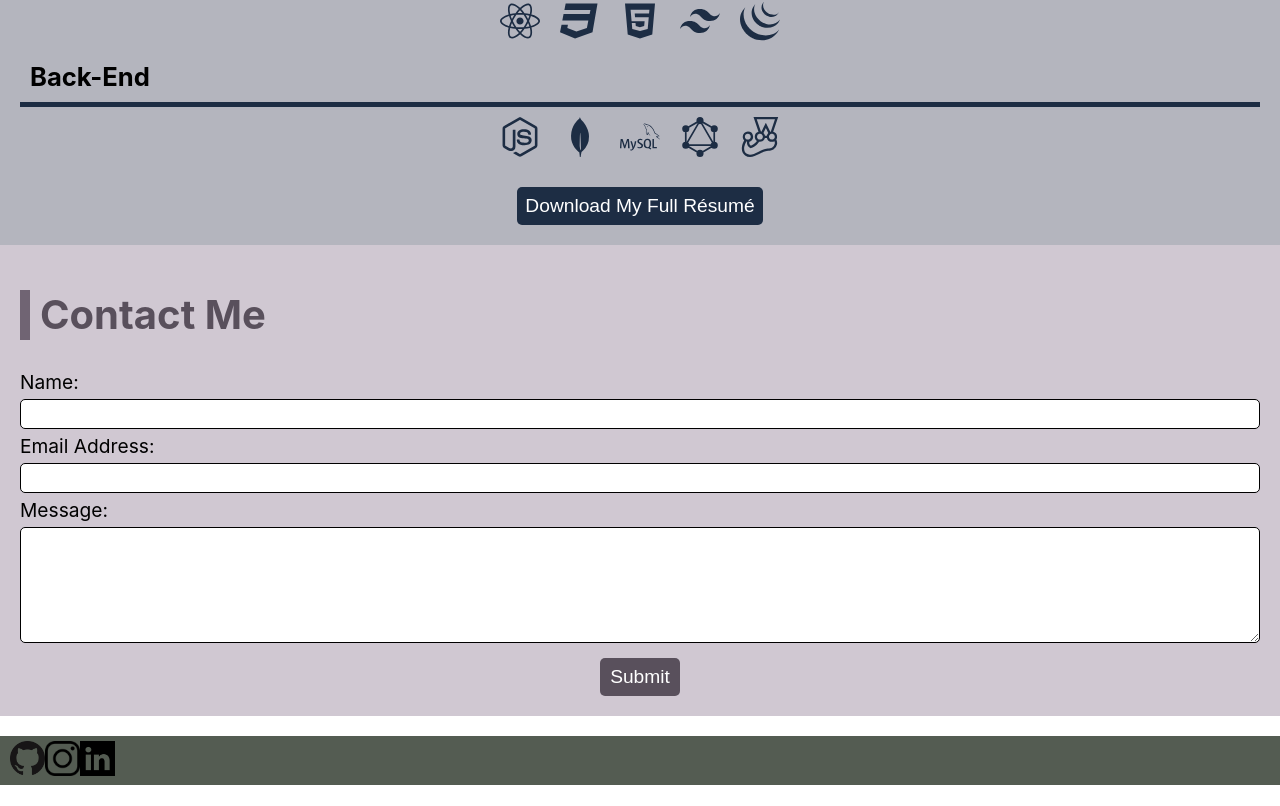
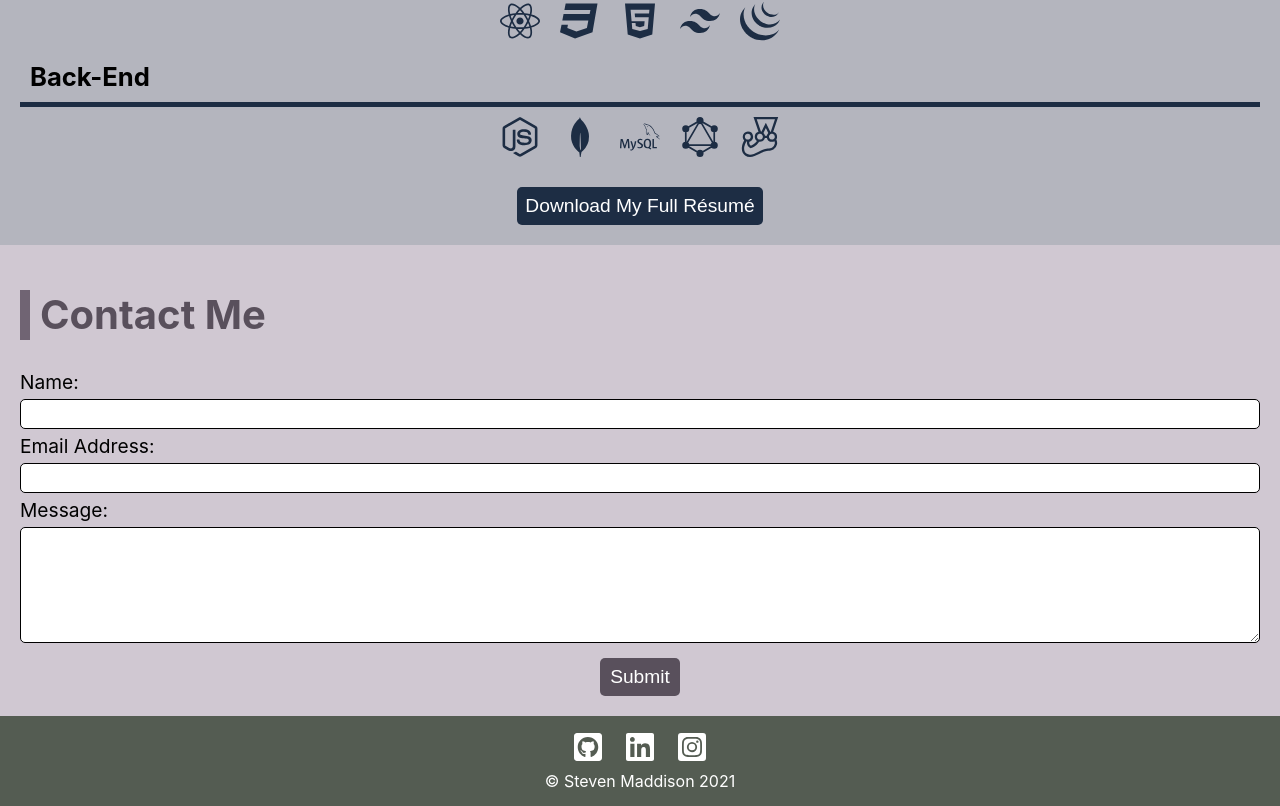
Before and after one commit to Stevtm/portfolio-v3, a React (Create React App) app: page / in a window 1280 px wide. Shown: the part 3366-4172 px from the top of the page. Before the commit the page ends 4151 px from the top, so only its background shows below. Built offline with nearby package versions, Linux system fonts and the light colour scheme.

Commit message:
style footer

```diff
--- a/src/components/Footer/index.js
+++ b/src/components/Footer/index.js
@@ -1,25 +1,32 @@
 import React from "react";
 
 // import icons from assets folder
-import GitHubIcon from "../../assets/images/GitHub.png";
-import InstagramIcon from "../../assets/images/Instagram.png";
-import LinkedinIcon from "../../assets/images/LinkedIn.png";
+import { FaGithubSquare, FaLinkedin, FaInstagramSquare } from "react-icons/fa";
 
 // import styled components
-import { FooterContainer, Link, Icon } from "./styles";
+import { FooterContainer, Link, Links, Copyright } from "./styles";
 
 const Footer = () => {
 	return (
 		<FooterContainer>
-			<Link href="https://github.com/Stevtm" target="_blank">
-				<Icon src={GitHubIcon}></Icon>
-			</Link>
-			<Link href="https://www.linkedin.com/in/stevenmaddison/" target="_blank">
-				<Icon src={InstagramIcon}></Icon>
-			</Link>
-			<Link href="https://www.instagram.com/steeeeeeeeeeeeev/" target="_blank">
-				<Icon src={LinkedinIcon}></Icon>
-			</Link>
+			<Links>
+				<Link href="https://github.com/Stevtm" target="_blank">
+					<FaGithubSquare></FaGithubSquare>
+				</Link>
+				<Link
+					href="https://www.linkedin.com/in/stevenmaddison/"
+					target="_blank"
+				>
+					<FaLinkedin></FaLinkedin>
+				</Link>
+				<Link
+					href="https://www.instagram.com/steeeeeeeeeeeeev/"
+					target="_blank"
+				>
+					<FaInstagramSquare></FaInstagramSquare>
+				</Link>
+			</Links>
+			<Copyright>© Steven Maddison 2021</Copyright>
 		</FooterContainer>
 	);
 };
--- a/src/components/Footer/styles.js
+++ b/src/components/Footer/styles.js
@@ -2,17 +2,46 @@ import styled from "styled-components";
 
 export const FooterContainer = styled.div`
 	/* box model */
-	padding: 5px 10px;
-	margin: 20px 0;
+	align-items: center;
+	display: flex;
+	flex-direction: column;
+	padding: 15px 10px;
 	width: 100%;
 
 	/* visual decorations */
 	background-color: ${({ theme }) => theme.secondary};
 `;
 
-export const Link = styled.a``;
+export const Links = styled.div`
+	/* box model */
+	display: flex;
+	flex-direction: row;
+	justify-content: center;
+	padding: 0 0;
+`;
 
-export const Icon = styled.img`
+export const Link = styled.a`
 	/* box model */
-	width: 35px;
+	padding: 0 10px;
+
+	/* typography */
+	font-size: 2rem;
+
+	/* visual decorations */
+
+	svg {
+		/* visual decorations */
+		color: white;
+	}
 `;
+
+export const Copyright = styled.p`
+	/* box model */
+	margin: 0;
+	padding: 0;
+
+	/* typography */
+	color: white;
+
+	/* visual decorations */
+`;
```
